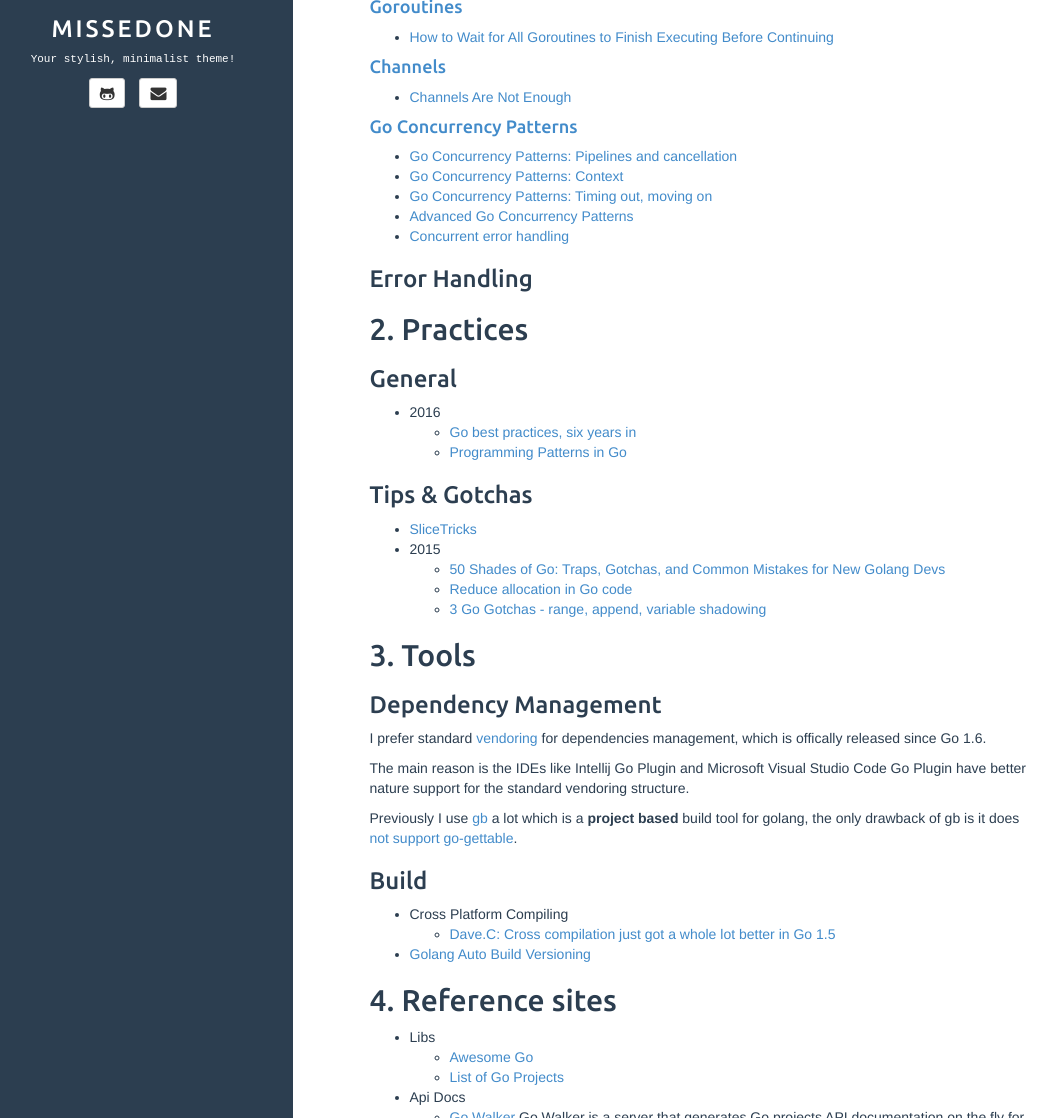
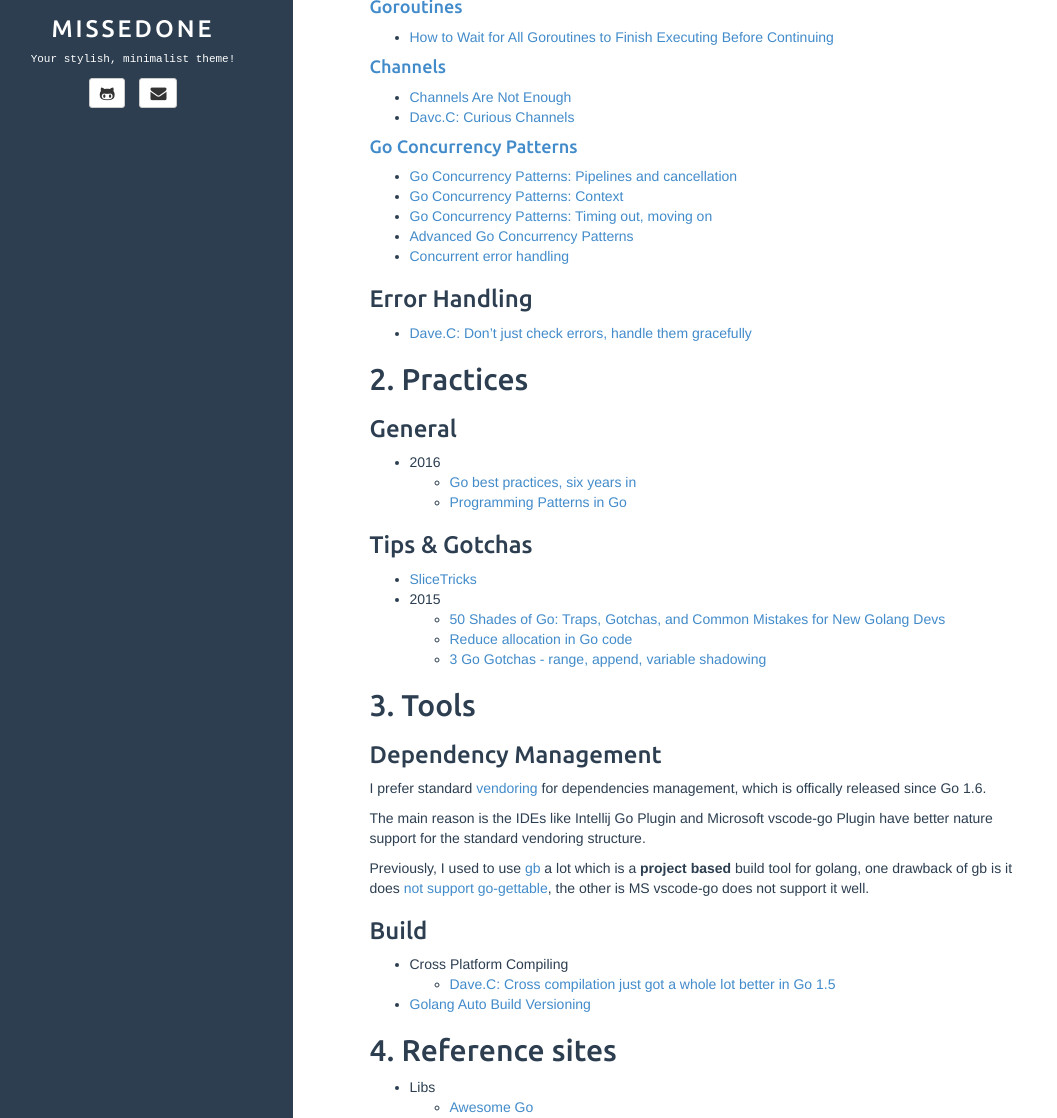
Before and after one commit to missedone/missedone.github.io, a Jekyll site: the page built from _posts/2016-06-03-Golang-References.md, in a window 1280 px wide and 1400 px high, cut to the strip 282-1400 px from the top of the window. Shown: the whole strip, without its empty margins (27-1084 px from the left). Built offline with Jekyll 4.4.1, drawn with Linux system fonts in a browser that asks for light colours.

Commit message:
add article 'Don’t just check errors'

```diff
--- a/_posts/2016-06-03-Golang-References.md
+++ b/_posts/2016-06-03-Golang-References.md
@@ -19,6 +19,7 @@ description: the collection of Golang relate articles.
 #### [Channels](http://www.golangbootcamp.com/book/concurrency#sec-channels)
 
 * [Channels Are Not Enough](https://gist.github.com/kachayev/21e7fe149bc5ae0bd878)
+* [Davc.C: Curious Channels](http://dave.cheney.net/2013/04/30/curious-channels)
 
 #### [Go Concurrency Patterns](https://talks.golang.org/2012/concurrency.slide#1)
 
@@ -29,6 +30,8 @@ description: the collection of Golang relate articles.
 * [Concurrent error handling](http://blog.schaeffer.io/2015/01/10/errors-and-concurrency/)
 
 ### Error Handling
+
+* [Dave.C: Don’t just check errors, handle them gracefully](http://dave.cheney.net/2016/04/27/dont-just-check-errors-handle-them-gracefully)
 
 ## 2. Practices
 
@@ -54,11 +57,11 @@ description: the collection of Golang relate articles.
 I prefer standard [vendoring](https://docs.google.com/document/d/1Bz5-UB7g2uPBdOx-rw5t9MxJwkfpx90cqG9AFL0JAYo/edit) for
 dependencies management, which is offically released since Go 1.6.
 
-The main reason is the IDEs like Intellij Go Plugin and Microsoft Visual Studio Code Go Plugin have better nature support
+The main reason is the IDEs like Intellij Go Plugin and Microsoft vscode-go Plugin have better nature support
 for the standard vendoring structure.
 
-Previously I use [gb](https://getgb.io) a lot which is a **project based** build tool for golang, the only drawback of gb
-is it does [not support go-gettable](https://github.com/constabulary/gb/issues/284).
+Previously, I used to use [gb](https://getgb.io) a lot which is a **project based** build tool for golang, one drawback of gb
+is it does [not support go-gettable](https://github.com/constabulary/gb/issues/284), the other is MS vscode-go does not support it well.
 
 ### Build
 
```
